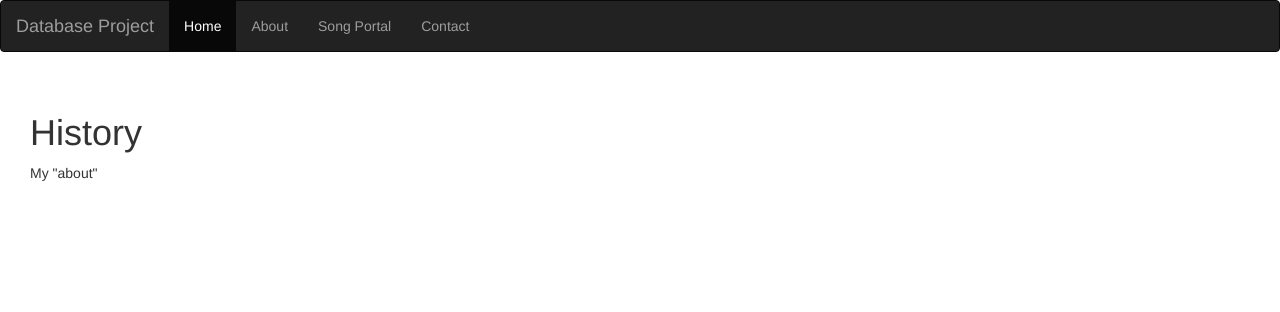
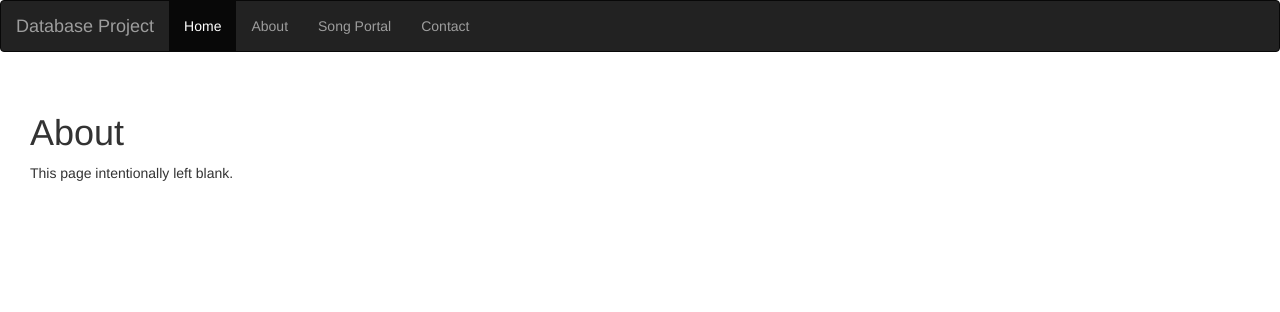
Before and after one commit to matthew2517apple/UHG, a Flask app: page /about in a window 1280 px wide. Shown: the top 312 px of the page. Run offline with Flask 3, Linux system fonts and the light colour scheme; some libraries are stand-ins or nearby versions.

Commit message:
Update about.html

```diff
--- a/test-run-3/templates/about.html
+++ b/test-run-3/templates/about.html
@@ -1,7 +1,7 @@
 {% extends "layout.html" %}
 {% block content %}
 <div>
-<h1>History</h1>
-<p>My "about"</p>
+<h1>About</h1>
+<p>This page intentionally left blank.</p>
 </div>
 {% endblock %}
```
